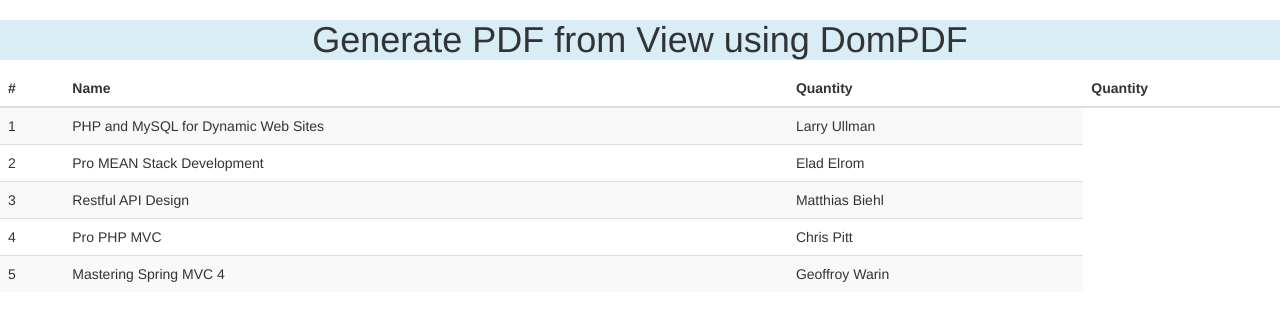
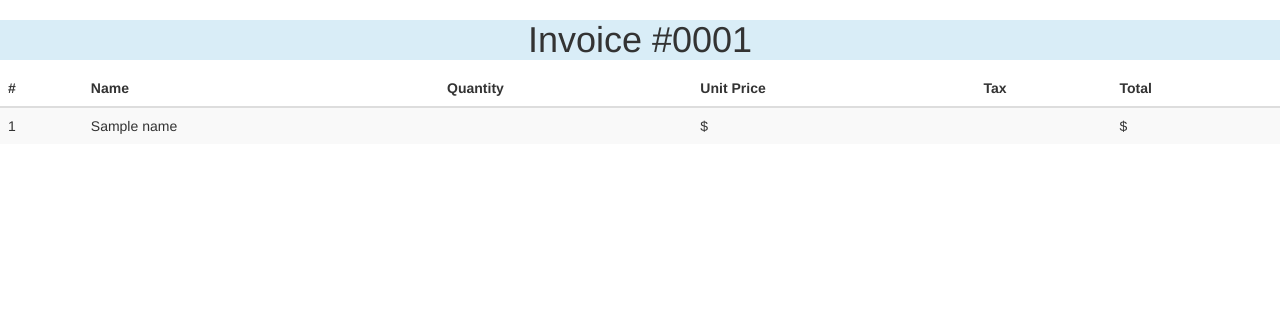
Before and after one commit to mahi25/polus-machine-test, a CodeIgniter app: the page made by application/views/pdf_view.php in a window 1280 px wide. Shown: the top 321 px of the page. Run offline with CodeIgniter, Linux system fonts and the light colour scheme; the template is opened without the code that fills it: most values are stand-ins (such as "Sample title", 1, 10 or a date in 2020).

Commit message:
Modifications

```diff
--- a/application/views/generate_invoice.php
+++ b/application/views/generate_invoice.php
@@ -33,7 +33,7 @@
                                 </div>
                                 <div class="form-group">
                                     <label>Tax</label>
-                                    <select class="form-control calculate-line-total tax" data-item-parent="1">
+                                    <select class="form-control calculate-line-total tax" name="tax[]" data-item-parent="1">
                                         <option value="">0%</option>
                                         <option value="1">1%</option>
                                         <option value="5">5</option>
--- a/application/views/pdf_view.php
+++ b/application/views/pdf_view.php
@@ -3,46 +3,37 @@
 <head>
     <meta content="width=device-width, initial-scale=1.0" name="viewport">
     <meta charset="utf-8">
-    <title>Create PDF from View in CodeIgniter Example</title>
+    <title>Your Invoice</title>
     <link href="https://maxcdn.bootstrapcdn.com/bootstrap/3.3.7/css/bootstrap.min.css" type="text/css" rel="stylesheet" />
 </head>
 <body>
-<h1 class="text-center bg-info">Generate PDF from View using DomPDF</h1>
+<h1 class="text-center bg-info">Invoice #0001</h1>
 <table class="table table-striped table-hover">
     <thead>
     <tr>
         <th>#</th>
         <th>Name</th>
         <th>Quantity</th>
-        <th>Quantity</th>
+        <th>Unit Price</th>
+        <th>Tax</th>
+        <th>Total</th>
     </tr>
     </thead>
     <tbody>
-    <tr>
-        <td>1</td>
-        <td>PHP and MySQL for Dynamic Web Sites</td>
-        <td>Larry Ullman</td>
-    </tr>
-    <tr>
-        <td>2</td>
-        <td>Pro MEAN Stack Development</td>
-        <td>Elad Elrom</td>
-    </tr>
-    <tr>
-        <td>3</td>
-        <td>Restful API Design</td>
-        <td>Matthias Biehl</td>
-    </tr>
-    <tr>
-        <td>4</td>
-        <td>Pro PHP MVC</td>
-        <td>Chris Pitt</td>
-    </tr>
-    <tr>
-        <td>5</td>
-        <td>Mastering Spring MVC 4</td>
-        <td>Geoffroy Warin</td>
-    </tr>
+    <?php
+    foreach ($names as $key => $name) {
+        ?>
+        <tr>
+            <td><?php echo $key +1 ?></td>
+            <td><?php echo $name ?></td>
+            <td><?php echo $quantity[$key] ?></td>
+            <td><?php echo '$'.$price[$key] ?></td>
+            <td><?php echo $tax[$key] ?></td>
+            <td><?php echo '$'.$itemTotal[$key] ?></td>
+        </tr>
+    <?php
+    }
+    ?>
     <tbody>
 </table>
 </body>
```
Also changed, not shown: application/controllers/Invoice.php (+7 -1 lines).
